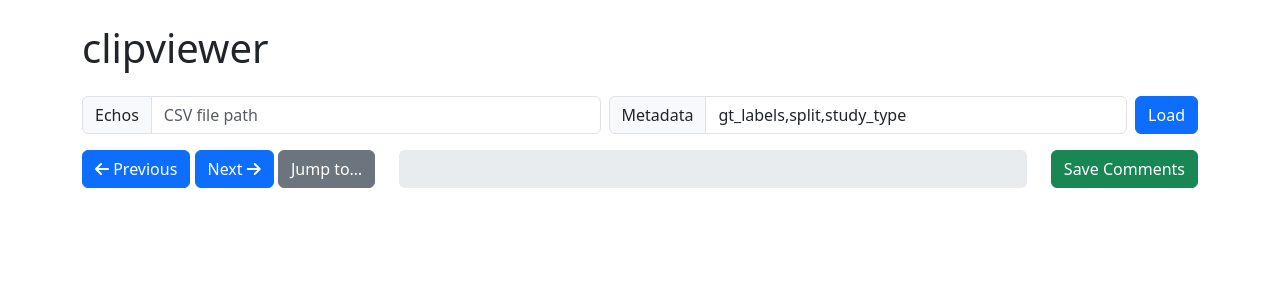
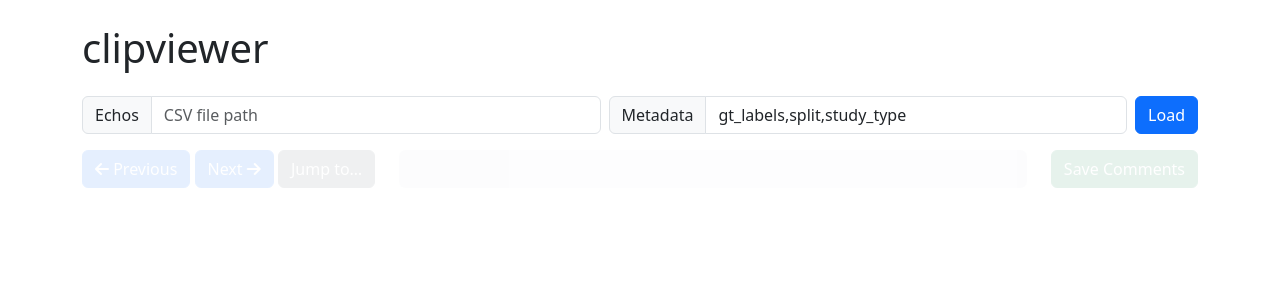
Before and after one commit to river/clipviewer, a Flask app: page / in a window 1280 px wide. Shown: the top 300 px of the page. Run offline with Flask 3, Linux system fonts and the light colour scheme.

Commit message:
fade out clips while loading

```diff
--- a/static/app.js
+++ b/static/app.js
@@ -32,7 +32,7 @@ document.addEventListener('DOMContentLoaded', function() {
 
 		// Show loading spinner
 		showLoadingSpinner();
-		document.getElementById('clipGrid').style.opacity = '10%';
+		document.getElementById('clip-viewer').style.opacity = '10%';
 
 		axios.post('/load_csv', { csv_path: csvPath, metadata_fields: metadataFields })
 			.then(response => {
@@ -45,7 +45,7 @@ document.addEventListener('DOMContentLoaded', function() {
 			.finally(() => {
 				// Hide loading spinner
 				hideLoadingSpinner();
-				document.getElementById('clipGrid').style.opacity = '100%';
+				document.getElementById('clip-viewer').style.opacity = '100%';
 			});
 	}
 
--- a/static/style.css
+++ b/static/style.css
@@ -10,6 +10,10 @@
 @keyframes spin {
     0% { transform: translate(-50%, -50%) rotate(0deg); }
     100% { transform: translate(-50%, -50%) rotate(360deg); }
+}
+
+#clip-viewer {
+	opacity: 10%;
 }
 
 .alert {
--- a/templates/index.html
+++ b/templates/index.html
@@ -48,6 +48,7 @@
 			<button id="loadButton" type="submit" class="btn btn-primary">Load</button>
 		</form>
 
+		<div id="clip-viewer">
 			<div class="mb-3 d-flex justify-content-between align-items-center">
 				<div>
 					<button id="prevButton" class="btn btn-primary">
@@ -72,6 +73,7 @@
 
 			<div class="row row-cols-1 row-cols-md-3 g-4" id="clipGrid"></div>
 		</div>
+	</div>
 
 	<script src="https://code.jquery.com/jquery-3.6.0.min.js"></script>
 	<script src="https://cdn.jsdelivr.net/npm/bootstrap@5.3.3/dist/js/bootstrap.bundle.min.js"
```
Lines whose indentation alone changed are shown as unchanged.
